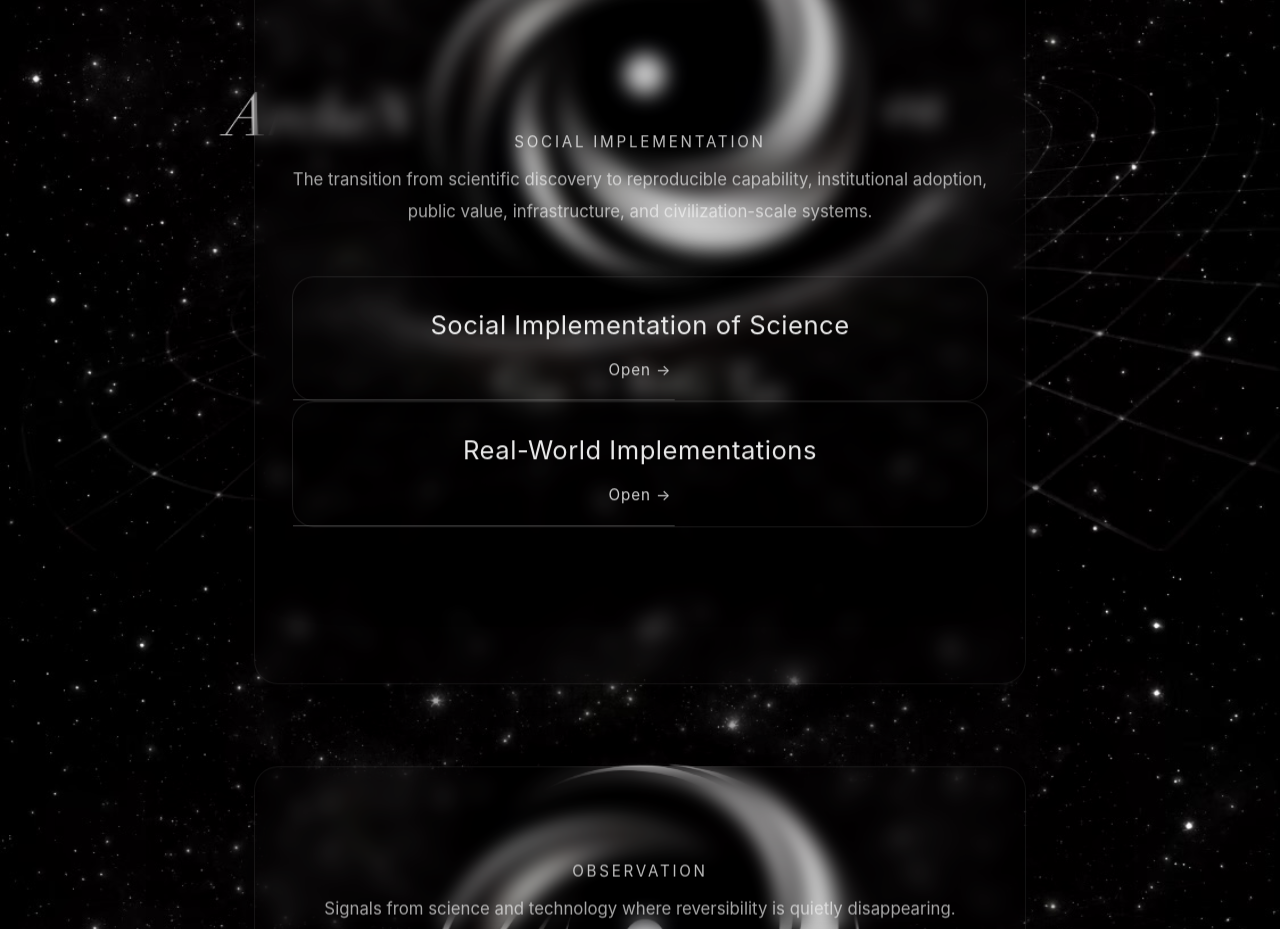
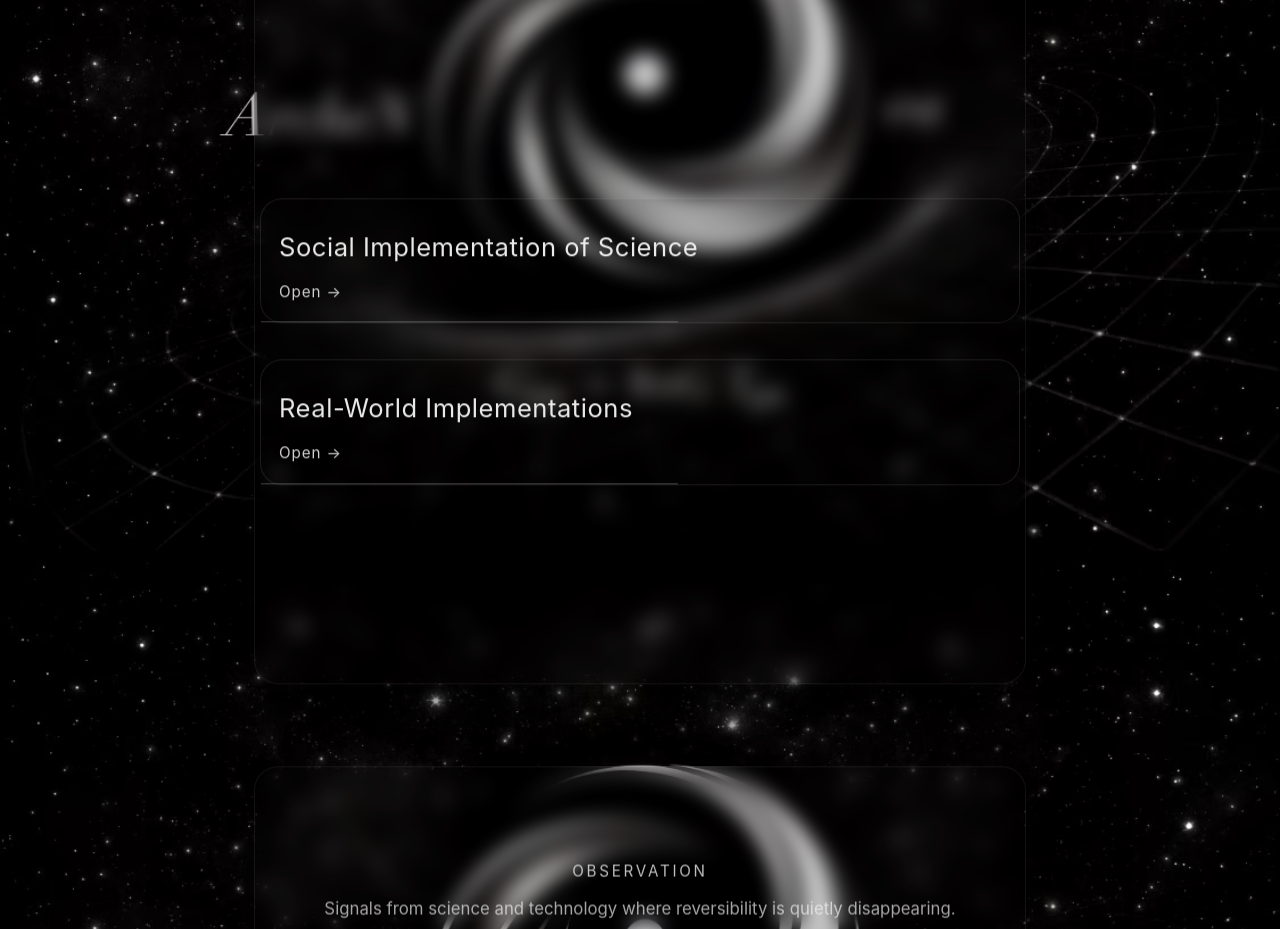
Before and after one commit to z562tbycfd-bit/archenova, a Next.js app: page /home in a window 1280 px wide. Shown: the part 5500-6429 px from the top of the page. Built offline with nearby package versions, Linux system fonts and the light colour scheme; no server answers.

Commit message:
Fix social implementation card spacing

```diff
--- a/app/home/page.tsx
+++ b/app/home/page.tsx
@@ -214,24 +214,17 @@ export default function Home() {
   data-home-section
 >
   <Reveal>
-    <div className="home-section">
-
-      <span className="home-section-label">
-        SOCIAL IMPLEMENTATION
-      </span>
-
-      <p className="home-section-purpose">
-        The transition from scientific discovery to reproducible capability,
-        institutional adoption, public value, infrastructure, and civilization-scale systems.
-      </p>
-
+    <div className="social-implementation-grid">
   <Link
     href="/commercialization"
-  className="plaza-card social-implementation-card"
+    className="plaza-card"
   >
-  <div className="plaza-title">Social Implementation of Science</div>
-  <div className="plaza-hint">Open →</div>
-
+    <div className="plaza-title">
+      Social Implementation of Science
+    </div>
+    <div className="plaza-hint">
+      Open →
+    </div>
   </Link>
 
   <Link
@@ -241,13 +234,10 @@ export default function Home() {
     <div className="plaza-title">
       Real-World Implementations
     </div>
-
     <div className="plaza-hint">
       Open →
     </div>
-
 </Link>
-
     </div>
   </Reveal>
 </section>
```
Lines whose indentation alone changed are shown as unchanged.
